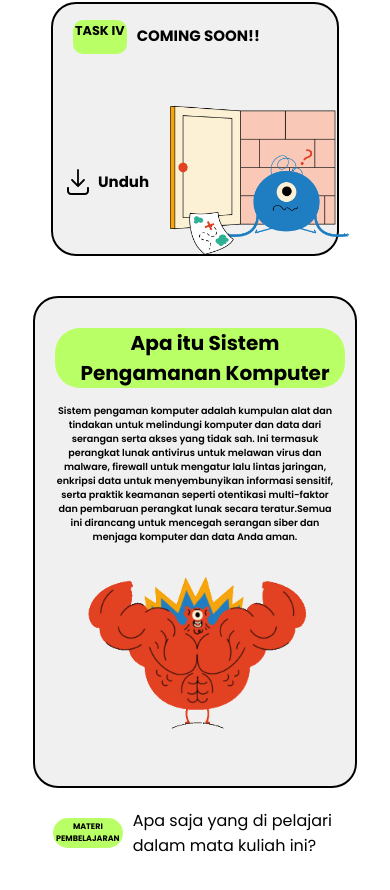
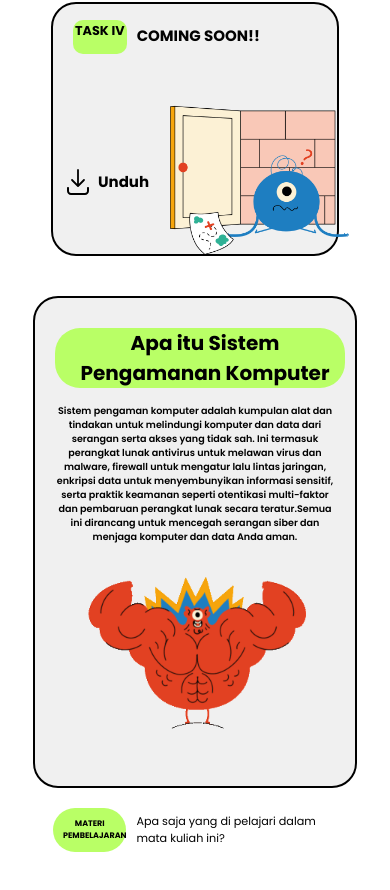
Before and after one commit to knighthot/AllToWell, a React (Vite) app: page / in a window 390 px wide. Shown: the part 1563-2453 px from the top of the page. Built offline with nearby package versions, Linux system fonts and the light colour scheme; the HTML template or start-up script is replaced by a standard one.

Commit message:
revisi 1.5

```diff
--- a/src/components/MateriPembelajaran.css
+++ b/src/components/MateriPembelajaran.css
@@ -26,6 +26,7 @@
 
   @media (max-width: 768px) {
     .materi-pembelajaran-container {
+
       margin-top: 50px; /* Menyesuaikan margin atas untuk tampilan pada perangkat mobile */
       margin-bottom: 50px; /* Menyesuaikan margin bawah untuk tampilan pada perangkat mobile */
     }
@@ -47,20 +48,20 @@
   @media (max-width: 480px) {
     .materi-pembelajaran-container {
      margin-top: 10px;
-    width: 100%;
+    width: 80%;
     margin-bottom: 30px; /* Menyesuaikan margin bawah untuk tampilan pada perangkat mobile 480px */
     }
 
     .materi-pembelajaran-title {
       font-weight: bold;
       width: 20%;
-      padding: 3px;
+      padding: 10px;
       font-size: 0.5rem; /* Ukuran font judul lebih kecil lagi untuk tampilan pada perangkat mobile 480px */
     }
 
     .materi-pembelajaran-text {
         width: 80%;
-      font-size: 1rem; /* Ukuran font teks lebih kecil lagi untuk tampilan pada perangkat mobile 480px */
+      font-size: 0.7rem; /* Ukuran font teks lebih kecil lagi untuk tampilan pada perangkat mobile 480px */
       text-align: left;
     }
   }
```
